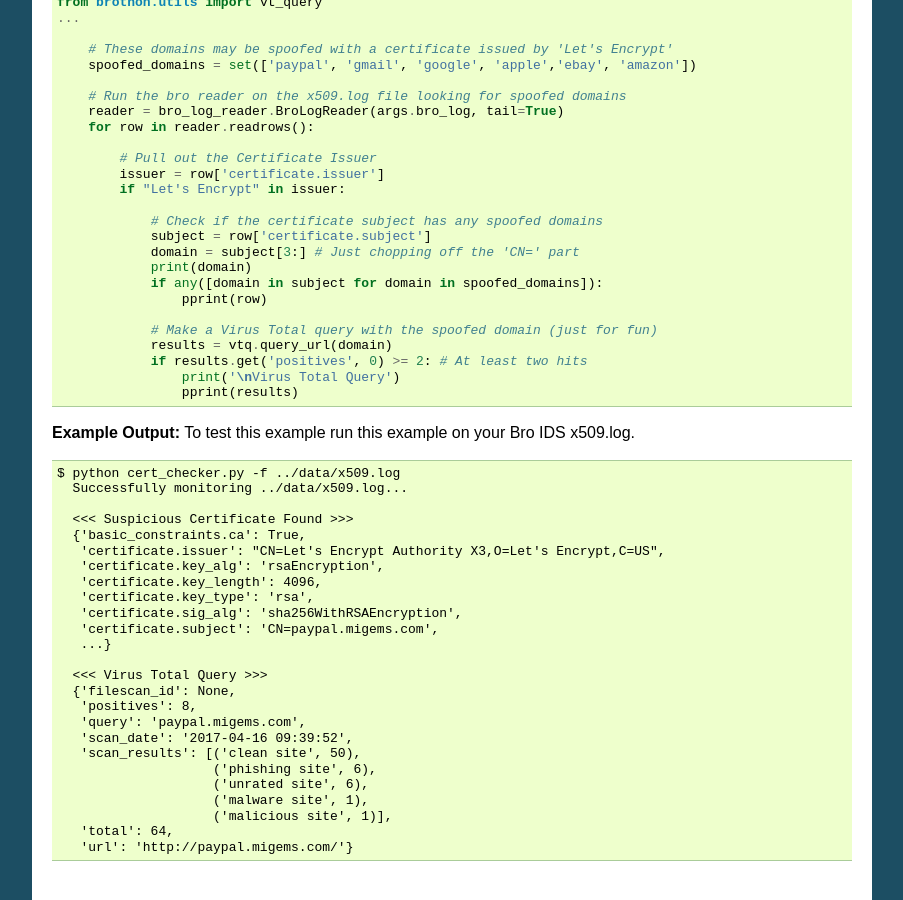
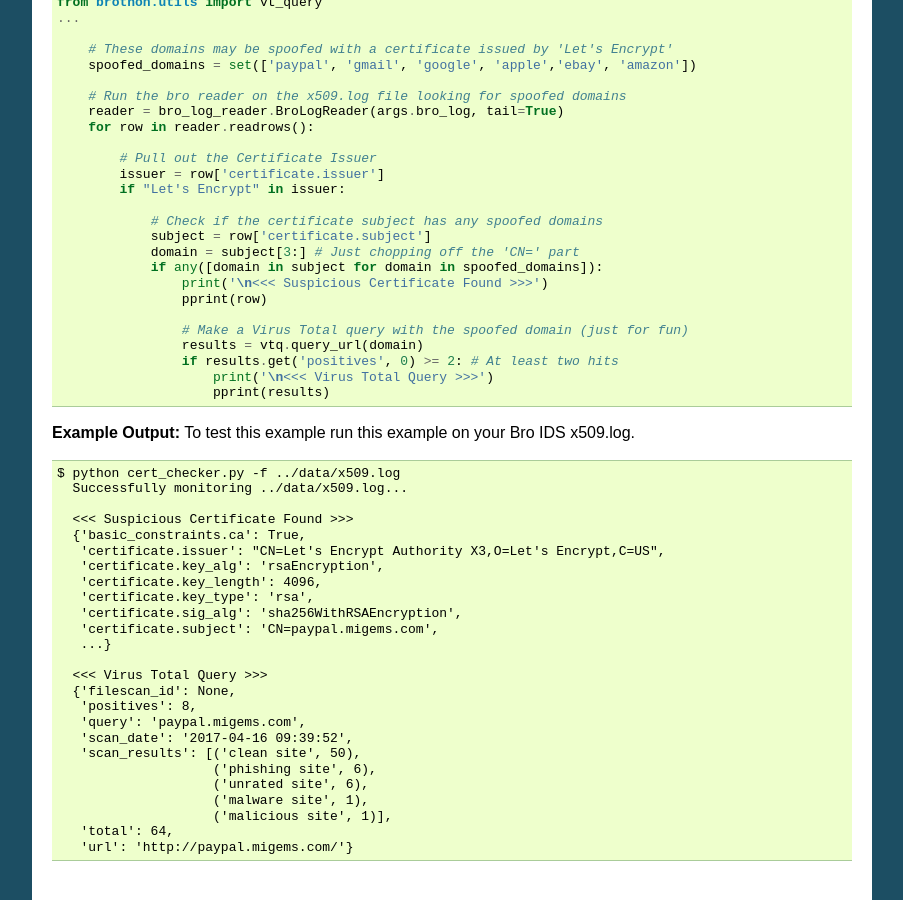
Before and after one commit to SuperCowPowers/zat, a Sphinx documentation site: the page built from docs/examples.rst, in a window 1280 px wide and 900 px high, scrolled down 4121 px. Shown: the whole window, without its empty margins (198-1101 px from the left). Built offline with Sphinx 7.4.7, drawn with Linux system fonts in a browser that asks for light colours.

Commit message:
small example doc change

```diff
--- a/docs/examples.rst
+++ b/docs/examples.rst
@@ -279,15 +279,15 @@ See brothon/examples/cert_checker.py for full code listing (code simplified belo
                 # Check if the certificate subject has any spoofed domains
                 subject = row['certificate.subject']
                 domain = subject[3:] # Just chopping off the 'CN=' part
-                print(domain)
                 if any([domain in subject for domain in spoofed_domains]):
+                    print('\n<<< Suspicious Certificate Found >>>')
                     pprint(row)
 
-                # Make a Virus Total query with the spoofed domain (just for fun)
-                results = vtq.query_url(domain)
-                if results.get('positives', 0) >= 2: # At least two hits
-                    print('\nVirus Total Query')
-                    pprint(results)
+                    # Make a Virus Total query with the spoofed domain (just for fun)
+                    results = vtq.query_url(domain)
+                    if results.get('positives', 0) >= 2: # At least two hits
+                        print('\n<<< Virus Total Query >>>')
+                        pprint(results)
 
 
 **Example Output:**
```
